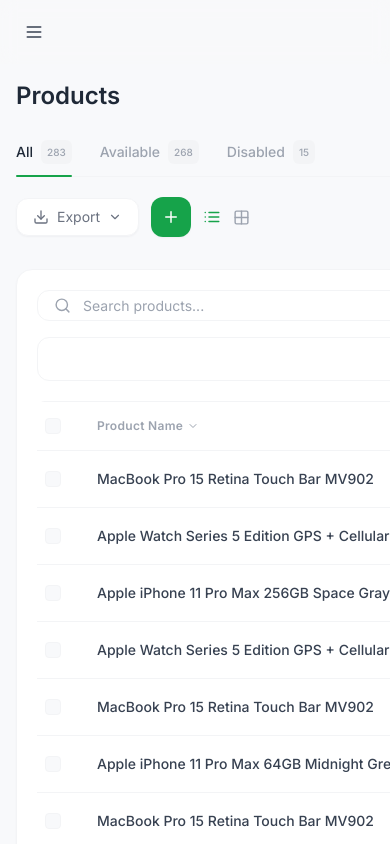
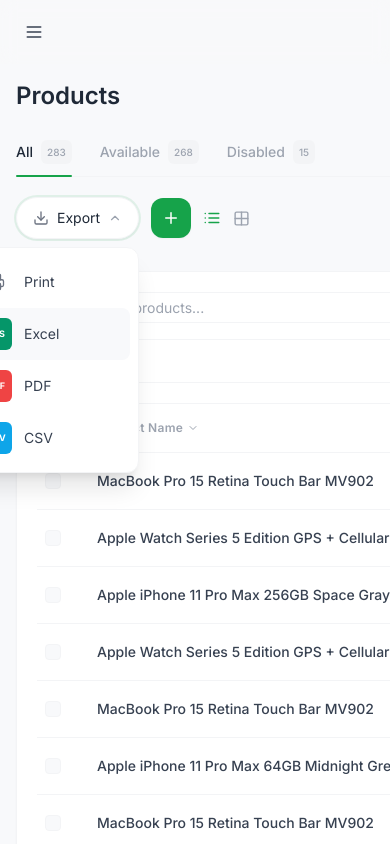
Before and after one commit to Abi1261999/completecollabration, a React (Vite) app: page /ecommerce in a window 390 px wide. Both pictures are taken after a click on the button "Export". Built offline with nearby package versions, Linux system fonts and the light colour scheme.

Commit message:
Add Export dropdown menu to E-commerce Products page
Clicking Export opens a responsive menu with Print, Excel, PDF, and
CSV options matching the mockup, with file-type icons and hover states.

Co-authored-by: Abi1261999 <Abi1261999@users.noreply.github.com>

```diff
--- a/src/pages/EcommerceProducts.jsx
+++ b/src/pages/EcommerceProducts.jsx
@@ -1,4 +1,4 @@
-import { useMemo, useState } from 'react'
+import { useEffect, useMemo, useRef, useState } from 'react'
 import {
   CalendarDays,
   ChevronDown,
@@ -11,6 +11,7 @@ import {
   List,
   MoreVertical,
   Plus,
+  Printer,
   Search,
   SlidersHorizontal,
 } from 'lucide-react'
@@ -60,11 +61,7 @@ export default function EcommerceProducts() {
         </div>
 
         <div className="flex flex-wrap items-center gap-3">
-          <button className="flex items-center gap-2 rounded-xl border border-ink-100 bg-white px-4 py-2 text-sm text-ink-500 shadow-card hover:bg-ink-50">
-            <Download size={16} />
-            Export
-            <ChevronDown size={14} />
-          </button>
+          <ExportDropdown />
           <button className="flex h-10 w-10 items-center justify-center rounded-xl bg-brand-dark text-white shadow-card hover:bg-brand-green" aria-label="Add product">
             <Plus size={18} />
           </button>
@@ -467,3 +464,97 @@ function PageButton({ icon: Icon, label, disabled = false, onClick }) {
     </button>
   )
 }
+
+const exportOptions = [
+  { id: 'print', label: 'Print', icon: 'print' },
+  { id: 'excel', label: 'Excel', icon: 'xls' },
+  { id: 'pdf', label: 'PDF', icon: 'pdf' },
+  { id: 'csv', label: 'CSV', icon: 'csv' },
+]
+
+function ExportDropdown() {
+  const [open, setOpen] = useState(false)
+  const [activeId, setActiveId] = useState('excel')
+  const containerRef = useRef(null)
+
+  useEffect(() => {
+    if (!open) return undefined
+    const handleClick = (event) => {
+      if (!containerRef.current?.contains(event.target)) {
+        setOpen(false)
+      }
+    }
+    document.addEventListener('mousedown', handleClick)
+    return () => document.removeEventListener('mousedown', handleClick)
+  }, [open])
+
+  const handleSelect = (id) => {
+    setActiveId(id)
+    setOpen(false)
+  }
+
+  return (
+    <div ref={containerRef} className="relative">
+      <button
+        type="button"
+        className={`flex items-center gap-2 rounded-full border border-ink-100 bg-white px-4 py-2.5 text-sm text-ink-600 shadow-card transition-colors hover:bg-ink-50 ${
+          open ? 'ring-2 ring-brand-dark/10' : ''
+        }`}
+        onClick={() => setOpen((current) => !current)}
+        aria-expanded={open}
+        aria-haspopup="menu"
+      >
+        <Download size={16} className="text-ink-500" />
+        Export
+        <ChevronDown size={14} className={`text-ink-400 transition-transform ${open ? 'rotate-180' : ''}`} />
+      </button>
+
+      {open ? (
+        <div
+          role="menu"
+          className="absolute right-0 top-[calc(100%+0.5rem)] z-30 min-w-[180px] overflow-hidden rounded-xl border border-ink-100 bg-white py-2 shadow-xl sm:min-w-[200px]"
+        >
+          {exportOptions.map((option) => {
+            const isActive = activeId === option.id
+            return (
+              <button
+                key={option.id}
+                type="button"
+                role="menuitem"
+                className={`mx-2 flex w-[calc(100%-1rem)] items-center gap-3 rounded-lg px-3 py-2.5 text-left text-sm text-ink-700 transition-colors ${
+                  isActive ? 'bg-ink-50' : 'hover:bg-ink-50'
+                }`}
+                onMouseEnter={() => setActiveId(option.id)}
+                onClick={() => handleSelect(option.id)}
+              >
+                {option.icon === 'print' ? (
+                  <span className="flex h-8 w-8 items-center justify-center text-ink-500">
+                    <Printer size={18} strokeWidth={1.75} />
+                  </span>
+                ) : (
+                  <ExportFileIcon type={option.icon} />
+                )}
+                {option.label}
+              </button>
+            )
+          })}
+        </div>
+      ) : null}
+    </div>
+  )
+}
+
+function ExportFileIcon({ type }) {
+  const styles = {
+    xls: 'bg-emerald-600 text-white',
+    pdf: 'bg-red-500 text-white',
+    csv: 'bg-sky-500 text-white',
+  }
+  const labels = { xls: 'XLS', pdf: 'PDF', csv: 'CSV' }
+
+  return (
+    <span className={`flex h-8 w-8 items-center justify-center rounded-md text-[9px] font-bold tracking-wide ${styles[type]}`}>
+      {labels[type]}
+    </span>
+  )
+}
```
